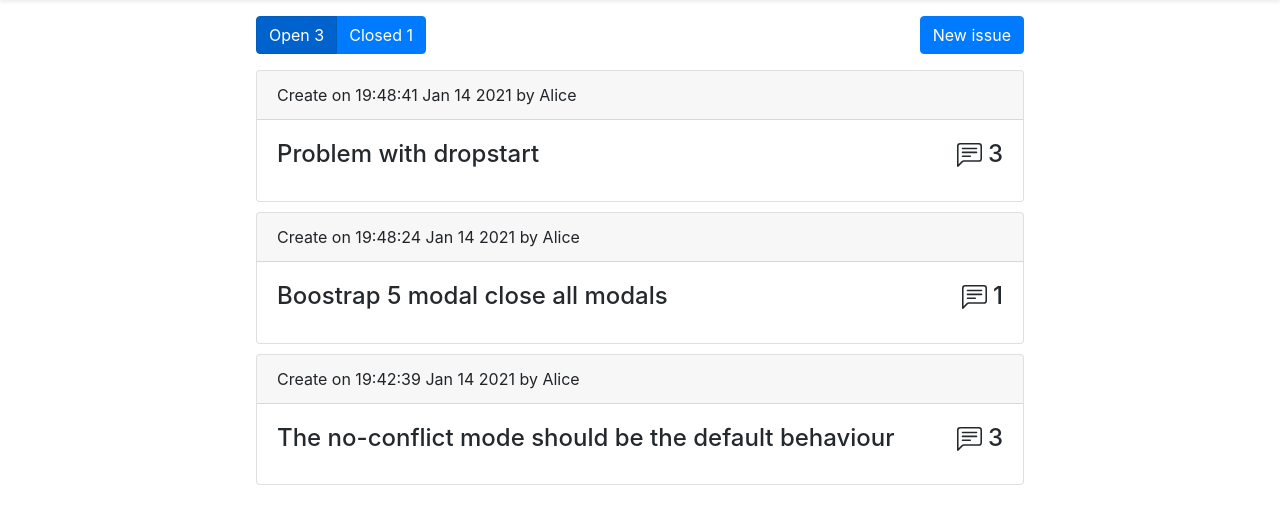
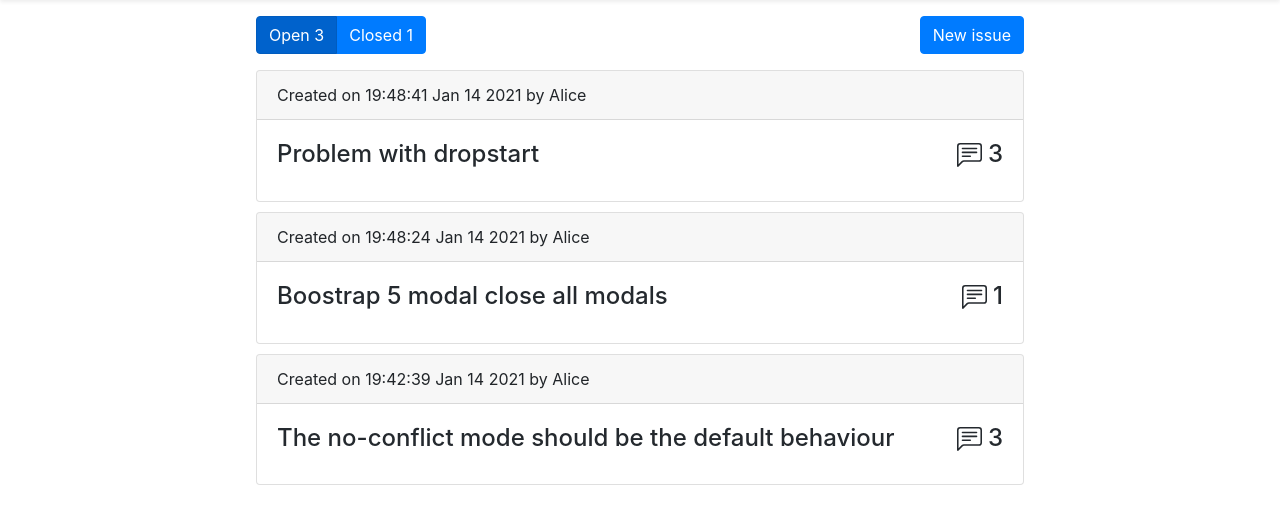
Before and after one commit to psurkov/Issue-tracker, a Flask app: page / in a window 1280 px wide. Shown: the part 71-595 px from the top of the page. Run offline with Flask 2, Linux system fonts and the light colour scheme; data comes from the database, SQL or seed files in the repository; some libraries are stand-ins or nearby versions.

Commit message:
Fix a typo in index.html

```diff
--- a/templates/index.html
+++ b/templates/index.html
@@ -43,7 +43,7 @@
     {% for issue in issues %}
         <div class="card">
           <div class="card-header">
-            Create on {{ issue.comments.first().pretty_date() }} by {{ issue.user.name }}
+            Created on {{ issue.comments.first().pretty_date() }} by {{ issue.user.name }}
 {#            {{ issue.generate_label_divs() }}#}
           </div>
           <div class="card-body">
```
